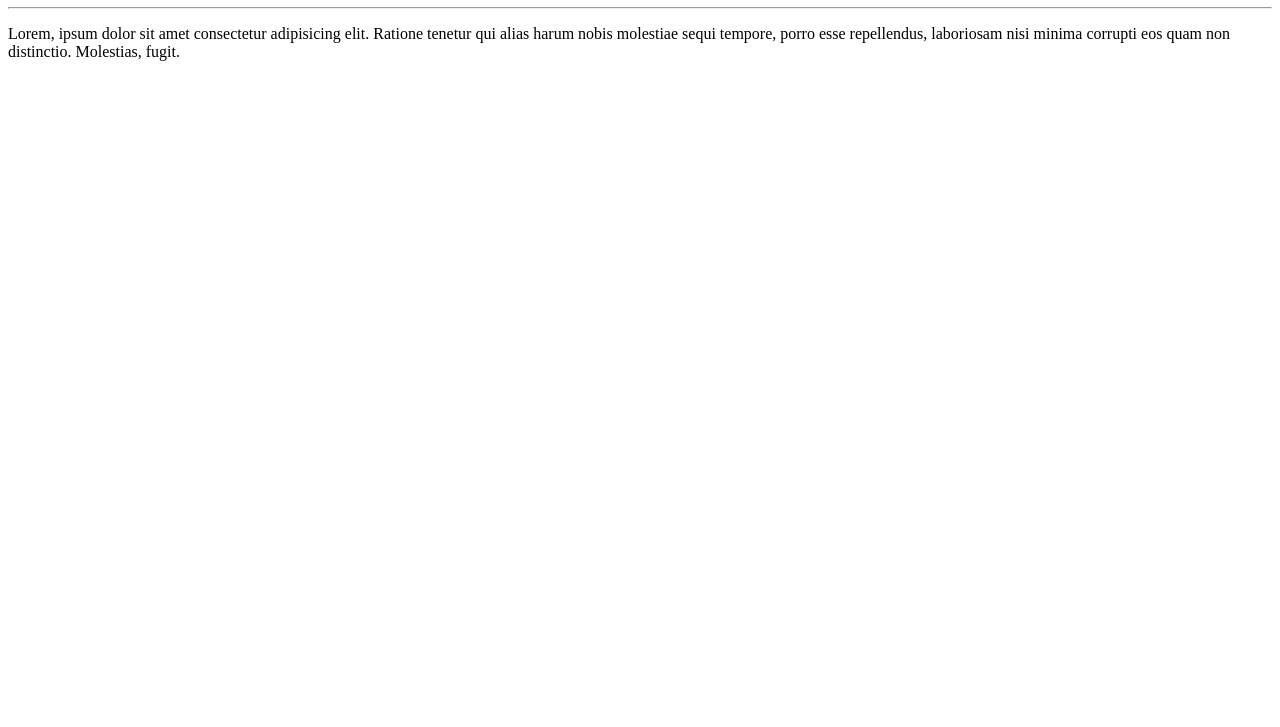
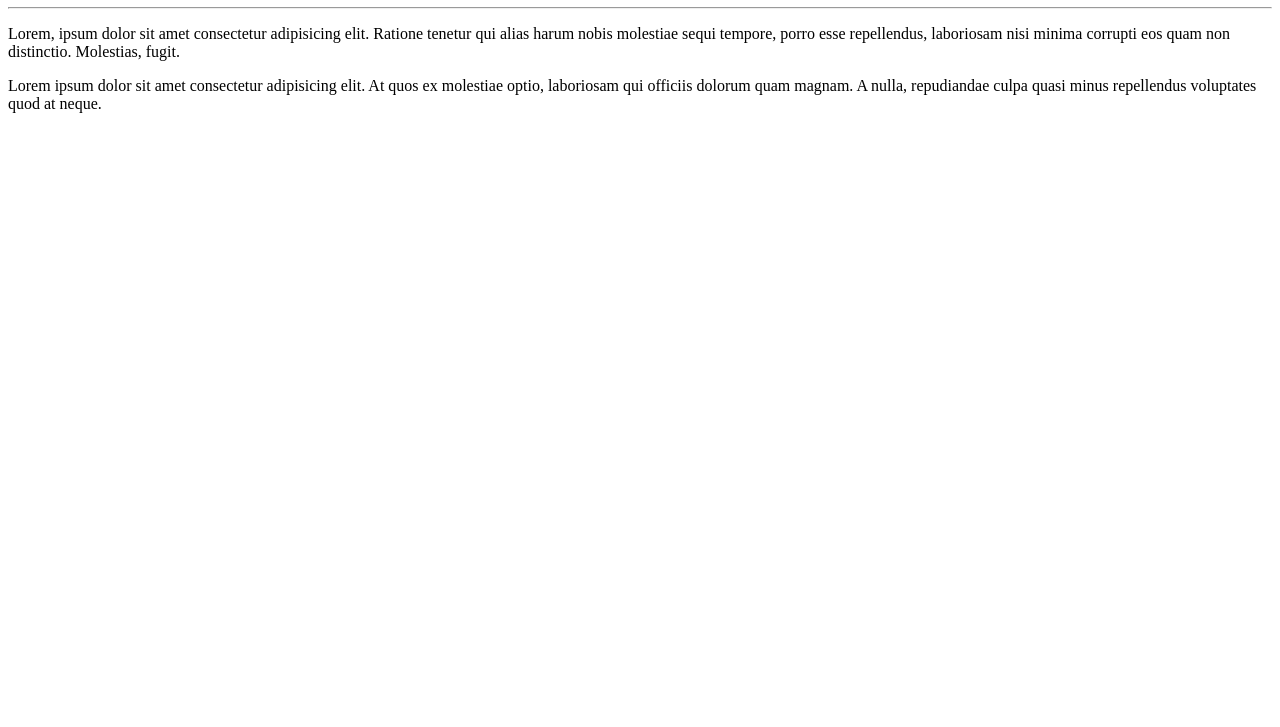
Before and after one commit to Lucas-Pipo/OlaMundo, a plain HTML site: page site-exemplo/index.html in a window 1280 px wide. Shown: the part 73-800 px from the top of the page. Drawn offline with Linux system fonts and the light colour scheme.

Commit message:
Adicionei um paragrafo

```diff
--- a/site-exemplo/index.html
+++ b/site-exemplo/index.html
@@ -10,5 +10,6 @@
     <h1>Olá, Mundo!</h1>
     <hr>
     <p>Lorem, ipsum dolor sit amet consectetur adipisicing elit. Ratione tenetur qui alias harum nobis molestiae sequi tempore, porro esse repellendus, laboriosam nisi minima corrupti eos quam non distinctio. Molestias, fugit.</p>
+    <p>Lorem ipsum dolor sit amet consectetur adipisicing elit. At quos ex molestiae optio, laboriosam qui officiis dolorum quam magnam. A nulla, repudiandae culpa quasi minus repellendus voluptates quod at neque.</p>
 </body>
 </html>
```
